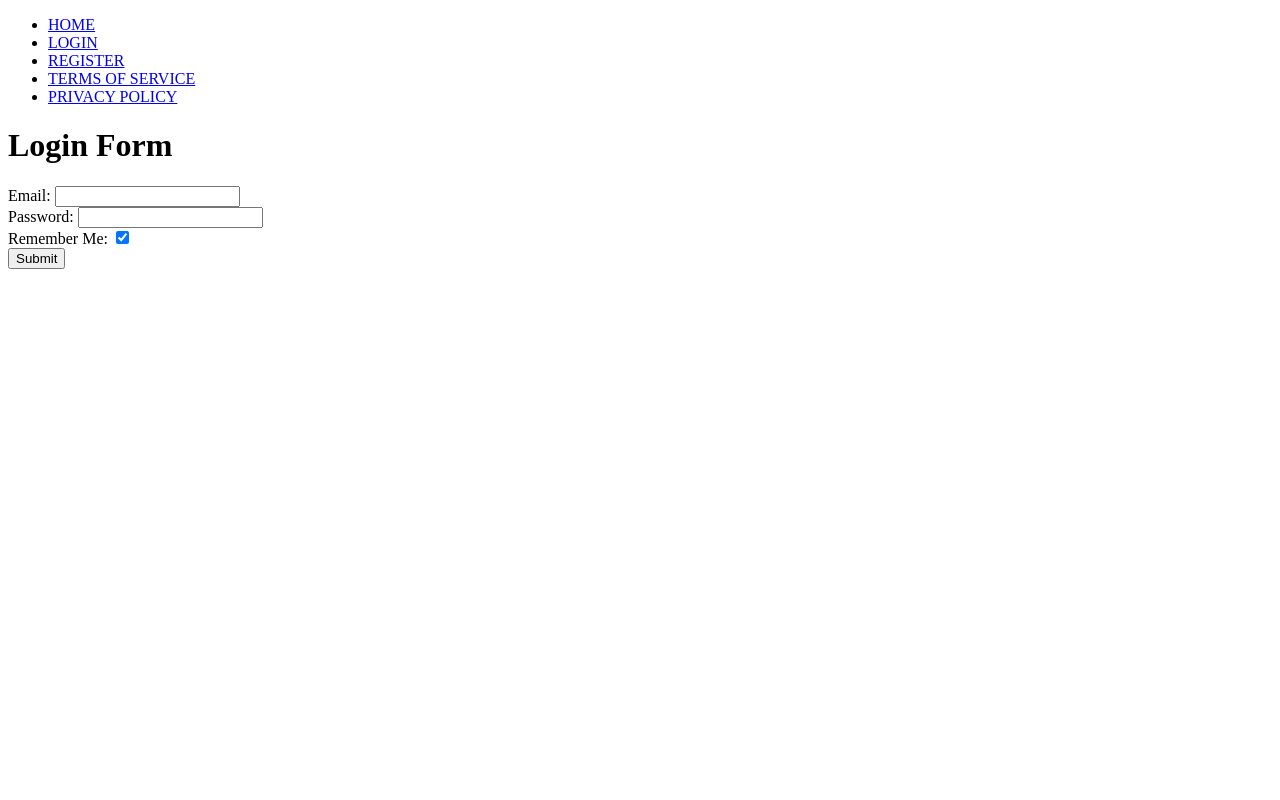
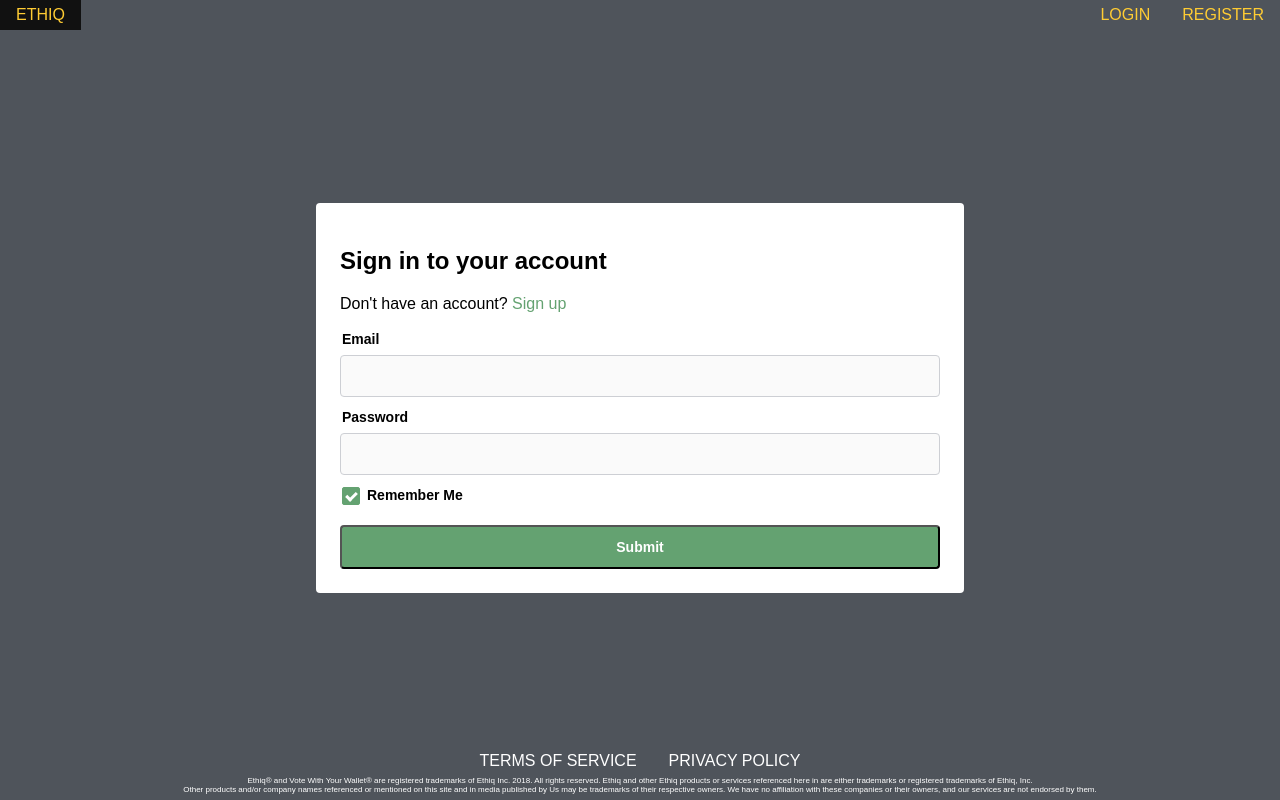
Before and after one commit to dbsites/project-q, a React app: page /account/login in a window 1280 px wide. Built offline with nearby package versions, Linux system fonts and the light colour scheme.

Commit message:
Added Styling and Disclaimer

```diff
--- /dev/null
+++ b/src/Root.css
@@ -0,0 +1,196 @@
+body {
+  background: #4f545b;
+  font-family: 'Mundo Sans', sans-serif;
+  margin: 0;
+}
+
+/* Wrapper for Header/Body/Footer */
+.screen {
+  display: grid;
+  grid-template-rows: 50px 1fr 30px 24px;
+  height: 100vh;
+  width: 100vw;
+}
+
+/* Header/Footer Style */
+.header, .footer {
+  list-style-type: none;
+  margin: 0;
+  overflow: hidden;
+  padding: 0;
+}
+
+.header {
+  color: #ffcc33;
+}
+
+.footer {
+  color: #FFFFFF;
+  display: flex;
+  justify-content: center;
+}
+
+.header-left {
+  float: left;
+}
+
+.header-right {
+  float: right;
+}
+
+.header li a, .footer li a {
+  color: inherit;
+  display: block;
+  text-align: center;
+  text-decoration: none;
+}
+
+.header li a, .footer li a {
+  padding: 16px 16px;
+}
+
+.header li a, .footer li a {
+  padding: 6px 16px;
+}
+
+.header a:hover, .footer a:hover {
+  background-color: #111111;
+}
+
+.disclaimer {
+  color: white;
+  font-size: 8px;
+  text-align: center;
+}
+
+/* Login/Register Style */
+.form-container {
+  display: flex;
+  align-items: center;
+  justify-content: center;
+}
+
+.login-register-form {
+  background: #FFFFFF;
+  border-radius: 4px;
+  box-sizing: content-box;
+  padding: 24px;
+  width: 600px;
+}
+
+.login-register-form .change-form-link {
+  margin-bottom: 6px;
+}
+
+.login-register-form .change-form-link a {
+  color: #64a271;
+  font-size: 16px;
+  text-decoration: none;
+}
+
+.login-register-form .change-form-link a:hover {
+  color: #64a271;
+  text-decoration: underline;
+}
+
+/* Login/Register Style - Input Form Fields */
+.login-register-form .input-field-label {
+  display: inline-block;
+  font-weight: bold;
+  font-size: 14px;
+  padding: 12px 2px 8px 2px;
+}
+
+.login-register-form .input-field {
+  background-color: #FAFAFA;
+  border: 1px solid #CDCFD4;
+  border-radius: 4px;
+  box-sizing: border-box;
+  font-size: 14px;
+  outline: none;
+  padding: 12px;
+  width: 100%;
+}
+
+.login-register-form .input-field-name-wrapper {
+  box-sizing: border-box;
+  display: inline-block;
+  width: 50%;
+}
+
+.login-register-form .input-field-name-wrapper:nth-of-type(2) {
+  padding-right: 24px;
+}
+
+/* Login/Register Style - Input Form Check Box */
+.login-register-form .input-check-label {
+  display: inline-block;
+  font-weight: bold;
+  position: relative;
+  padding: 0 0 10px 25px;
+  margin: 12px 2px;
+  cursor: pointer;
+  font-size: 14px;
+}
+
+.login-register-form .input-check {
+  position: absolute;
+  opacity: 0;
+  cursor: pointer;
+  height: 0;
+  width: 0;
+}
+
+.login-register-form .checkmark {
+  background-color: #FAFAFA;
+  border: 1px solid #CDCFD4;
+  border-radius: 2px;
+
+  position: absolute;
+  top: 0;
+  left: 0;
+
+  height: 16px;
+  width: 16px;
+}
+
+.login-register-form .input-check-label input:checked ~ .checkmark {
+  background-color: #64a271;
+  border: 1px solid #64a271;
+}
+
+/* Create checkmark - hidden when not checked */
+.login-register-form .checkmark:after {
+  content: "";
+  position: absolute;
+  display: none;
+}
+
+/* Show checkmark when checked */
+.login-register-form .input-check-label input:checked ~ .checkmark:after {
+  display: block;
+}
+
+/* Style the checkmark/indicator */
+.login-register-form .checkmark:after {
+  left: 5px;
+  top: 2px;
+  width: 4px;
+  height: 8px;
+  border: solid white;
+  border-width: 0 3px 3px 0;
+  transform: rotate(45deg);
+}
+
+
+.login-register-form .submit-button {
+  background: #64a271;
+  border-radius: 4px;
+  box-sizing: border-box;
+  color: #FFFFFF;
+  font-size: 14px;
+  font-weight: bold;
+  outline: none;
+  padding: 12px 24px;
+  width: 100%;
+}
--- a/src/Root.tsx
+++ b/src/Root.tsx
@@ -1,27 +1,29 @@
 import * as React from 'react';
 import { Provider } from 'react-redux';
-import { BrowserRouter as Router, Route, Link } from 'react-router-dom';
+import { BrowserRouter as Router, Route } from 'react-router-dom';
+
+import Header from './client/components/Header';
+import Footer from './client/components/Footer';
+import Disclaimer from './client/components/Disclaimer'
 
 import FormContainer from './client/containers/FormContainer';
 import TermsContainer from './client/containers/TermsContainer';
 import App from './client/App';
+
+import './Root.css';
 
 // Root pulls store out of params to pass to Redux Provider
 // Wrap React Router in Redux Provider and nest App in '/' path with optional 'filter' param
 const Root = (props: any) => (
   <Provider store={props.store} >
     <Router>
-        <div>
-          <ul>
-            <li><Link to='/'>HOME</Link></li>
-            <li><Link to='/account/login'>LOGIN</Link></li>
-            <li><Link to='/account/register'>REGISTER</Link></li>
-            <li><Link to='/terms/service'>TERMS OF SERVICE</Link></li>
-            <li><Link to='/terms/privacy'>PRIVACY POLICY</Link></li>
-          </ul>
+        <div className="screen">
+          <Route path='/' component={Header} />
           <Route exact path='/' component={App} />
           <Route exact path='/account/:id' component={FormContainer} />
           <Route exact path='/terms/:id' component={TermsContainer} />
+          <Route path='/' component={Footer} />
+          <Route path='/' component={Disclaimer} />
         </div>
       </Router>
   </Provider >
--- /dev/null
+++ b/src/client/components/Disclaimer.tsx
@@ -0,0 +1,18 @@
+/**
+ * @module Disclaimer.tsx
+ * @description Application Disclaimer
+ */
+
+import * as React from 'react';
+
+const Disclaimer = () => {
+  return (
+    <div className="disclaimer">
+      Ethiq® and Vote With Your Wallet® are registered trademarks of Ethiq Inc. 2018. All rights reserved. Ethiq and other Ethiq products or services referenced here in are either trademarks or registered trademarks of Ethiq, Inc.
+      <br />
+      Other products and/or company names referenced or mentioned on this site and in media published by Us may be trademarks of their respective owners. We have no affiliation with these companies or their owners, and our services are not endorsed by them.
+    </div>
+  );
+};
+
+export default Disclaimer;
--- /dev/null
+++ b/src/client/components/Footer.tsx
@@ -0,0 +1,20 @@
+/**
+ * @module Footer.tsx
+ * @description Application Footer
+ */
+
+import * as React from 'react';
+import { Link } from 'react-router-dom';
+
+const Header = () => {
+  return (
+    <div>
+      <ul className="footer">
+        <li><Link to='/terms/service'>TERMS OF SERVICE</Link></li>
+        <li><Link to='/terms/privacy'>PRIVACY POLICY</Link></li>
+      </ul>
+    </div>
+  );
+};
+
+export default Header;
--- a/src/client/components/FormField.tsx
+++ b/src/client/components/FormField.tsx
@@ -12,16 +12,23 @@ const FormField = (props: any): any => {
   } = props;
 
   // Declare input field
-  const input = type === 'checkbox' ?
-  <input id={name} name={name} onChange={updateField} type={type} checked={field} /> :  // case: checkbox
-  <input id={name} name={name} onChange={updateField} type={type} value={field} />;     // case: default
+  let input = type !== 'checkbox' ?
+  <input className="input-field" id={name} name={name} onChange={updateField} type={type} value={field} /> :
+  <input className="input-check" id={name} name={name} onChange={updateField} type={type} checked={field} />;
 
 
+  // Declare label and warpper
+  let label = type !== 'checkbox' ?
+  <React.Fragment><label className="input-field-label" htmlFor={name}>{children} </label> {input}</React.Fragment>:  // case: default
+  <React.Fragment><label className="input-check-label" htmlFor={name}>{children} {input} <span className="checkmark" /></label></React.Fragment>; // case: checkbox
+
+  // Additional wrapping in case of name field
+  if (name === 'firstName' || name === 'lastName') {
+    label = <div className="input-field-name-wrapper">{label}</div>
+  }
+
   return (
-    <React.Fragment>
-      <label htmlFor={name}>{children} </label>
-      {input}
-    </React.Fragment>
+    label
   )
 };
 
--- /dev/null
+++ b/src/client/components/Header.tsx
@@ -0,0 +1,21 @@
+/**
+ * @module Header.tsx
+ * @description Application Header
+ */
+
+import * as React from 'react';
+import { Link } from 'react-router-dom';
+
+const Header = () => {
+  return (
+    <div>
+      <ul className="header">
+        <li className="header-left"><Link to='/'>ETHIQ</Link></li>
+        <li className="header-right"><Link to='/account/register'>REGISTER</Link></li>
+        <li className="header-right"><Link to='/account/login'>LOGIN</Link></li>
+      </ul>
+    </div>
+  );
+};
+
+export default Header;
--- a/src/client/components/LoginForm.tsx
+++ b/src/client/components/LoginForm.tsx
@@ -4,6 +4,7 @@
  */
 
 import * as React from 'react';
+import { Link } from 'react-router-dom';
 import FormField from './FormField';
 // import FormError from './FormError';
 
@@ -23,14 +24,16 @@ const LoginForm: any = (props: any) => {
   } = loginFields;
 
   return (
-    <div>
-      <FormField field={loginEmail} name="loginEmail" type="text" updateField={updateLoginField} >Email: </FormField>
+    <div className="login-register-form">
+      <h2>Sign in to your account</h2>
+      <div className="change-form-link">Don't have an account? <Link to='/account/register'>Sign up</Link></div>
+      <FormField field={loginEmail} name="loginEmail" type="text" updateField={updateLoginField} >Email </FormField>
       <br />
-      <FormField field={loginPassword} name="loginPassword" type="password" updateField={updateLoginField} >Password: </FormField>
+      <FormField field={loginPassword} name="loginPassword" type="password" updateField={updateLoginField} >Password </FormField>
       <br />
-      <FormField field={rememberMe} name="rememberMe" type="checkbox" updateField={updateLoginField} >Remember Me: </FormField>
+      <FormField field={rememberMe} name="rememberMe" type="checkbox" updateField={updateLoginField} >Remember Me </FormField>
       <br />
-      <input onClick={() => fetchLoginRequest(loginFields)} type="submit"/>
+      <input className="submit-button" onClick={() => fetchLoginRequest(loginFields)} type="submit"/>
     </div>
   )
 }
--- a/src/client/components/RegisterForm.tsx
+++ b/src/client/components/RegisterForm.tsx
@@ -4,6 +4,7 @@
  */
 
 import * as React from 'react';
+import { Link } from 'react-router-dom';
 
 import FormField from './FormField';
 // import FormError from './FormError';
@@ -27,20 +28,21 @@ const RegisterForm: any = (props: any) => {
   } = registerFields;
 
   return (
-    <div>
-      <FormField field={firstName} name="firstName" type="text" updateField={updateRegisterField} >First Name: </FormField>
+    <div className="login-register-form">
+      <h2>Learn which companies are most aligned with <em>you.</em></h2>
+      <div className="change-form-link">Already have an account? <Link to='/account/login'>Log In</Link></div>
+      <FormField field={firstName} name="firstName" type="text" updateField={updateRegisterField} >First Name </FormField>
+      <FormField field={lastName} name="lastName" type="text" updateField={updateRegisterField} >Last Name </FormField>
       <br />
-      <FormField field={lastName} name="lastName" type="text" updateField={updateRegisterField} >Last Name: </FormField>
+      <FormField field={registerEmail} name="registerEmail" type="text" updateField={updateRegisterField} >Email </FormField>
       <br />
-      <FormField field={registerEmail} name="registerEmail" type="text" updateField={updateRegisterField} >Email: </FormField>
+      <FormField field={registerPassword} name="registerPassword" type="password" updateField={updateRegisterField} >Password </FormField>
       <br />
-      <FormField field={registerPassword} name="registerPassword" type="password" updateField={updateRegisterField} >Password: </FormField>
+      <FormField field={confirmPassword} name="confirmPassword" type="password" updateField={updateRegisterField} >Confirm Password </FormField>
       <br />
-      <FormField field={confirmPassword} name="confirmPassword" type="password" updateField={updateRegisterField} >Confirm Password: </FormField>
+      <FormField field={agreeTerms} name="agreeTerms" type="checkbox" updateField={updateRegisterField} >Agree Terms </FormField>
       <br />
-      <FormField field={agreeTerms} name="agreeTerms" type="checkbox" updateField={updateRegisterField} >Agree Terms: </FormField>
-      <br />
-      <input onClick={() => fetchRegisterRequest(registerFields)} type="submit"/>
+      <input className="submit-button" onClick={() => fetchRegisterRequest(registerFields)} type="submit"/>
     </div>
   )
 }
--- a/src/client/containers/FormContainer.tsx
+++ b/src/client/containers/FormContainer.tsx
@@ -61,35 +61,27 @@ let FormContainer: any = (props: any) => {
     updateLoginField,
     registerFields,
     fetchRegisterRequest,
-    updateRegisterCheck,
     updateRegisterField,
   } = props;
 
   // Pass relevant field values and actions to Login and Registration Form Components
   return (
-    <div>
+    <div className="form-container">
       {match.params.id === 'login' ?
         (
-          <div>
-            <h1>Login Form</h1>
           <LoginForm
             loginFields={loginFields}
             fetchLoginRequest={fetchLoginRequest}
             updateLoginField={updateLoginField}
           />
-          </div>
         )
         :
         (
-          <div>
-            <h1>Register Form</h1>
           <RegisterForm
             registerFields={registerFields}
             fetchRegisterRequest={fetchRegisterRequest}
-              updateRegisterCheck={updateRegisterCheck}
             updateRegisterField={updateRegisterField}
           />
-          </div>
         )
       }
     </div>
--- a/webpack.config.js
+++ b/webpack.config.js
@@ -21,9 +21,11 @@ module.exports = {
   output: {
     path: path.join(`${__dirname}/dist`),
     filename: 'bundle.js',
+    publicPath: '/',
   },
   devServer: {
     contentBase: './dist',
+    historyApiFallback: true,
   },
   devtool: 'source-map',
   module: {
```
Also changed, not shown: src/client/components/Home.tsx (deleted, +0 -23 lines). Lines whose indentation alone changed are shown as unchanged.
